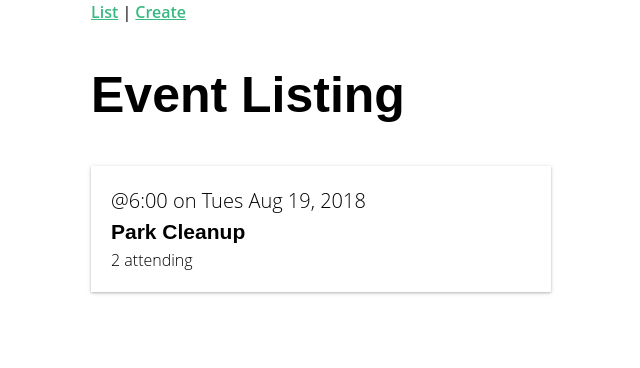
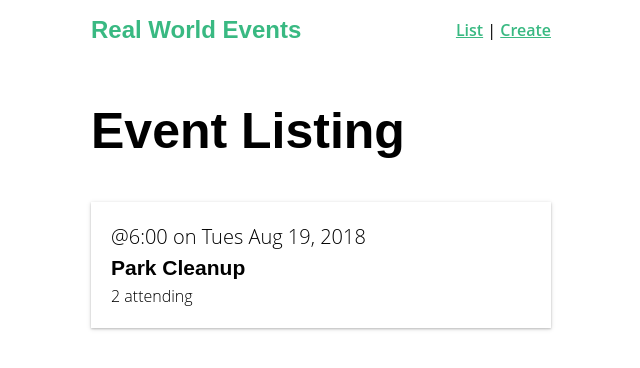
Before and after one commit to lumat18/real-world-vue, a Vue app: page / in a window 1280 px wide. Shown: the top 368 px of the page, without its empty margins (319-959 px from the left). Built offline with nearby package versions, Linux system fonts and the light colour scheme.

Commit message:
create-navbar

```diff
--- a/src/App.vue
+++ b/src/App.vue
@@ -1,13 +1,15 @@
 <template>
   <div id="app">
-    <div id="nav">
-      <router-link :to="{ name: 'event-list' }">List</router-link> |
-      <router-link :to="{ name: 'event-create' }">Create</router-link>
-    </div>
+    <NavBar />
     <router-view />
   </div>
 </template>
-
+<script>
+import NavBar from "./components/NavBar";
+export default {
+  components: { NavBar }
+};
+</script>
 <style>
 html {
   -webkit-text-size-adjust: 100%;
--- /dev/null
+++ b/src/components/NavBar.vue
@@ -0,0 +1,39 @@
+<template>
+  <div class="nav">
+    <router-link to="/" class="brand">Real World Events</router-link>
+    <nav>
+      <router-link :to="{ name: 'event-list' }">List</router-link> |
+      <router-link :to="{ name: 'event-create' }">Create</router-link>
+    </nav>
+  </div>
+</template>
+
+<script>
+export default {};
+</script>
+
+<style scoped>
+.nav {
+  display: flex;
+  justify-content: space-between;
+  align-items: center;
+  height: 60px;
+}
+.nav > .brand {
+  font-family: "Montserrat", sans-serif;
+  font-weight: 700;
+  font-size: 1.5em;
+  color: #39b982;
+  text-decoration: none;
+}
+.nav .nav-item {
+  box-sizing: border-box;
+  margin: 0 5px;
+  color: rgba(0, 0, 0, 0.5);
+  text-decoration: none;
+}
+.nav .nav-item.router-link-exact-active {
+  color: #39b982;
+  border-bottom: solid 2px #39b982;
+}
+</style>
```
